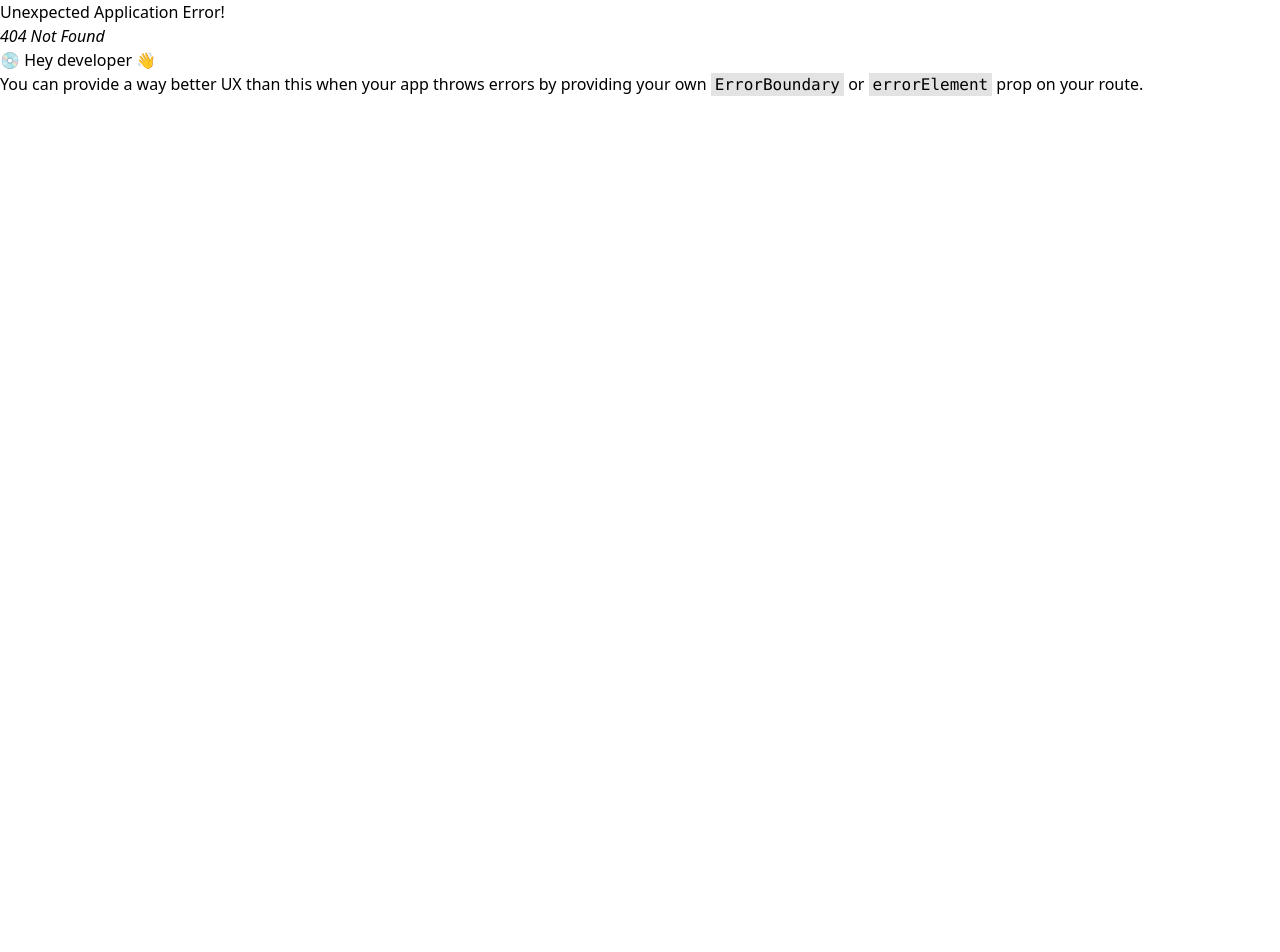
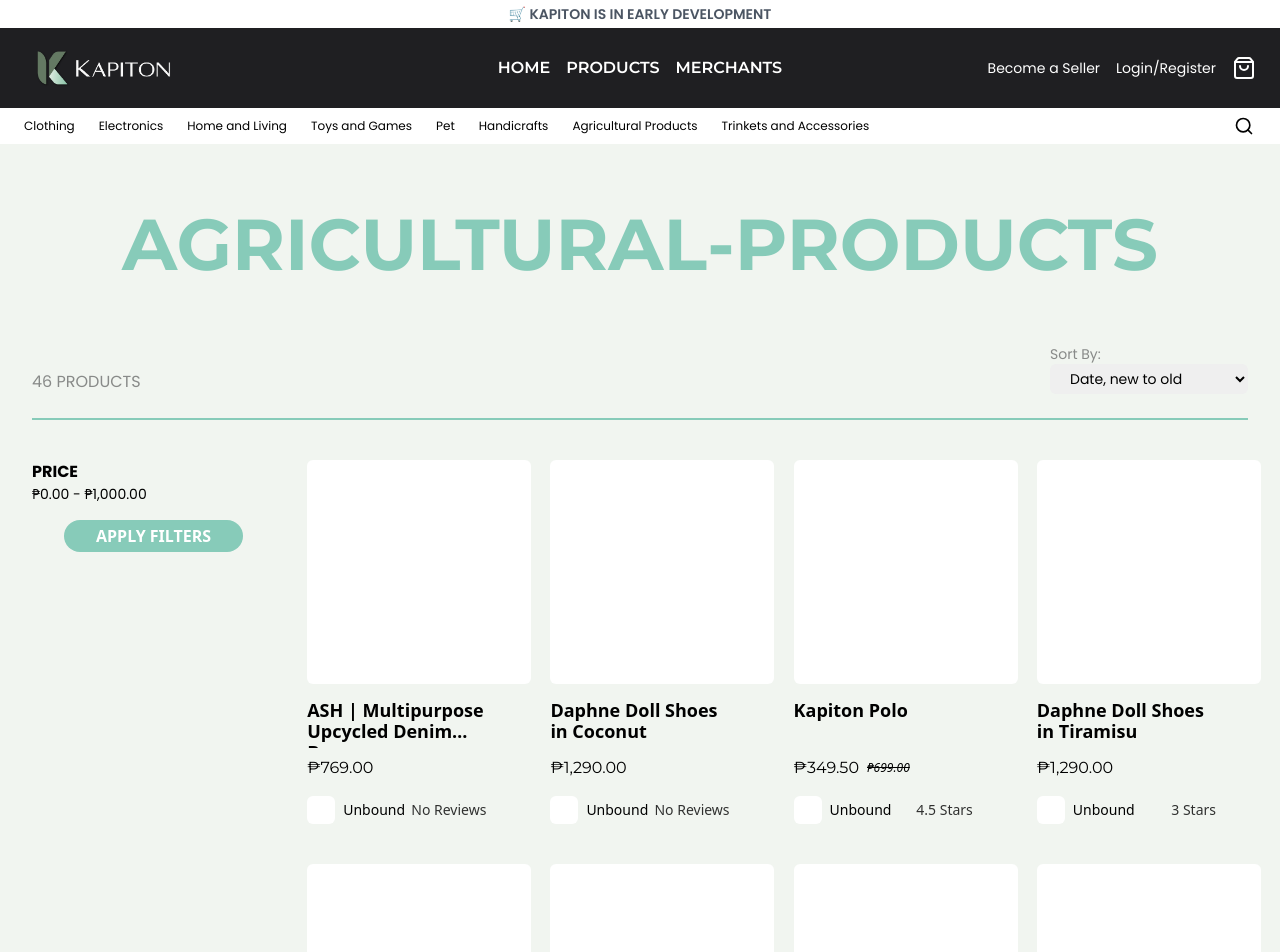
Before and after one commit to otaKenneth/kapiton-fe-v2, a React (Vite) app: page /products/collections/agricultural-products in a window 1280 px wide. Before the commit this address had no page. Shown: the top 952 px of the page. Before the commit the page ends 800 px from the top, so only its background shows below. Built offline with nearby package versions, Linux system fonts and the light colour scheme.

Commit message:
feat: products collection page

```diff
--- /dev/null
+++ b/src/ProductCollectionPage.tsx
@@ -0,0 +1,197 @@
+import { useNavigate, useParams } from "react-router-dom";
+import { formatPeso } from "./lib/utils";
+
+const ProductsCollectionPage = () => {
+  const { collectionId } = useParams();
+  const navigate = useNavigate();
+
+  // query based on collection id
+  const collectionProducts = [
+    {
+      image: "",
+      name: "ASH | Multipurpose Upcycled Denim Bags",
+      price: 769,
+      discountedPrice: null,
+      reviews: null,
+      shopName: "Unbound",
+      shopImage: ""
+    },
+    {
+      image: "",
+      name: "Daphne Doll Shoes in Coconut",
+      price: 1290,
+      discountedPrice: null,
+      reviews: null,
+      shopName: "Unbound",
+      shopImage: ""
+    },
+    {
+      image: "",
+      name: "Kapiton Polo",
+      price: 699,
+      discountedPrice: 349.5,
+      reviews: 4.5,
+      shopName: "Unbound",
+      shopImage: ""
+    },
+    {
+      image: "",
+      name: "Daphne Doll Shoes in Tiramisu",
+      price: 1290,
+      discountedPrice: null,
+      reviews: 3,
+      shopName: "Unbound",
+      shopImage: ""
+    },
+    {
+      image: "",
+      name: "Holiday Cheer by SPARK",
+      price: 549,
+      discountedPrice: null,
+      reviews: null,
+      shopName: "Unbound",
+      shopImage: ""
+    },
+    {
+      image: "",
+      name: "ASH | Multipurpose Upcycled Denim Bags",
+      price: 769,
+      discountedPrice: null,
+      reviews: null,
+      shopName: "Unbound",
+      shopImage: ""
+    },
+    {
+      image: "",
+      name: "Daphne Doll Shoes in Coconut",
+      price: 1290,
+      discountedPrice: null,
+      reviews: null,
+      shopName: "Unbound",
+      shopImage: ""
+    },
+    {
+      image: "",
+      name: "Kapiton Polo",
+      price: 699,
+      discountedPrice: 349.5,
+      reviews: null,
+      shopName: "Unbound",
+      shopImage: ""
+    },
+    {
+      image: "",
+      name: "Daphne Doll Shoes in Tiramisu",
+      price: 1290,
+      discountedPrice: null,
+      reviews: null,
+      shopName: "Unbound",
+      shopImage: ""
+    },
+    {
+      image: "",
+      name: "Holiday Cheer by SPARK",
+      price: 549,
+      discountedPrice: null,
+      reviews: null,
+      shopName: "Unbound",
+      shopImage: ""
+    },
+  ];
+
+  if (!collectionId) {
+    navigate("/");
+    return;
+  }
+
+  return (
+    <div className="w-full flex flex-col gap-y-6 px-8">
+      {/* title */}
+      <div className="w-full">
+        <h1 className="font-primary text-center font-bold text-primary py-16 text-7xl">
+          {collectionId.toUpperCase()}
+        </h1>
+        <div className="w-full flex justify-between items-end font-body">
+          <p className="text-primaryContrast/50">46 PRODUCTS</p>
+          <div>
+            <p className="text-sm text-primaryContrast/50">Sort By:</p>
+            <select
+              name="sort"
+              id="sort"
+              className="px-4 rounded-md py-1 text-sm "
+            >
+              <option value="date_new_to_old">Date, new to old</option>
+              <option value="date_old_to_new">Date, old to new</option>
+              <option value="price_low_to_high">Price, low to high</option>
+              <option value="price_high_to_low">Price, high to low</option>
+              <option value="alphabetically_a_to_z">
+                Alphabetically, A to Z
+              </option>
+              <option value="alphabetically_z_to_a">
+                Alphabetically, Z to A
+              </option>
+              <option value="best_selling">Best Selling</option>
+            </select>
+          </div>
+        </div>
+      </div>
+      <div className="w-full h-[2px] bg-primary"></div>
+      <div className="flex mt-4">
+        {/* filters */}
+        <div className="md:w-1/5">
+            {/* price filter */}
+            <div className="font-body">
+                <h1 className="font-bold">PRICE</h1>
+                {/* should be dynamic with the highest price in collection */}
+                <p className="text-sm">{formatPeso(0)} - {formatPeso(1000)}</p>
+            </div>
+            <div className="w-full flex justify-center mt-4">
+                <button className="bg-primary text-white font-secondary rounded-2xl px-8 py-1 font-bold">
+                    APPLY FILTERS
+                </button>
+            </div>
+        </div>
+        {/* products */}
+        <div className="md:w-4/5 md:grid md:grid-cols-4 gap-y-6">
+          {collectionProducts.map((tp, i) => (
+            <div key={i} className="flex flex-col px-8 mb-4">
+              <div className="h-[14rem] w-[14rem] bg-white rounded-md">
+                <img className="object-cover" />
+              </div>
+              <h2
+                className="mt-4 font-secondary line-clamp-2 text-lg font-semibold text-left leading-[1.3rem]"
+                style={{ minHeight: "3rem" }}
+              >
+                {tp.name}
+              </h2>
+
+              <div className="mt-2 flex items-center gap-x-2">
+                <h1 className="font-primary">
+                  {formatPeso(
+                    tp.discountedPrice ? tp.discountedPrice : tp.price
+                  )}
+                </h1>
+                {tp.discountedPrice && (
+                  <p className="line-through italic text-xs">
+                    {formatPeso(tp.price)}
+                  </p>
+                )}
+              </div>
+
+              <div className="flex justify-between w-full items-center mt-4">
+                <span className="flex gap-x-2 items-center text-sm">
+                    {/* shop image */}
+                    <div className="h-7 w-7 rounded-md bg-white"></div>
+                    <p>{tp.shopName}</p>
+                </span>
+                <h1 className="text-sm opacity-80">{tp.reviews ? `${tp.reviews} Stars` : 'No Reviews'}</h1>
+              </div>
+            </div>
+          ))}
+        </div>
+      </div>
+    </div>
+  );
+};
+
+export default ProductsCollectionPage;
--- a/src/pages/customer/products/ProductsDetailPage.tsx
+++ b/src/pages/customer/products/ProductsDetailPage.tsx
@@ -1,7 +1,13 @@
+import { useParams } from "react-router-dom";
+
 const ProductsDetailPage = () => {
+  const { id } = useParams();
+
   return (
-    <div>ProductsDetailPage</div>
-  )
-}
+    <div>
+      <p>{id}</p>
+    </div>
+  );
+};
 
-export default ProductsDetailPage
+export default ProductsDetailPage;
--- a/src/pages/customer/products/ProductsPage.tsx
+++ b/src/pages/customer/products/ProductsPage.tsx
@@ -1,12 +1,12 @@
-import { Outlet } from 'react-router-dom'
+import { Outlet } from "react-router-dom";
 
 const ProductsPage = () => {
+
   return (
     <>
-      <div>ProductPage</div>
       <Outlet />
     </>
-  )
-}
+  );
+};
 
-export default ProductsPage
+export default ProductsPage;
```
Also changed, not shown: src/main.tsx (+29 -24 lines).
